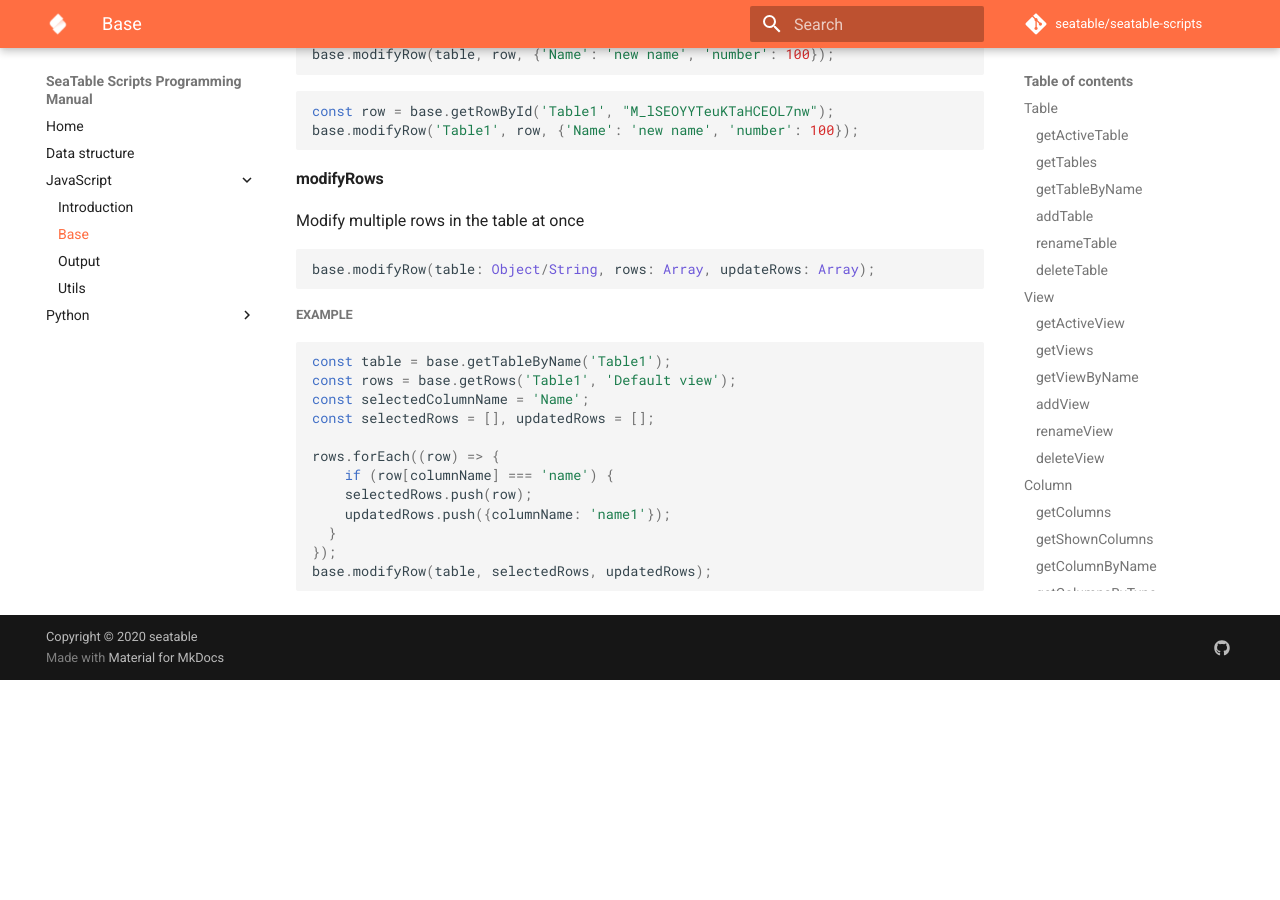
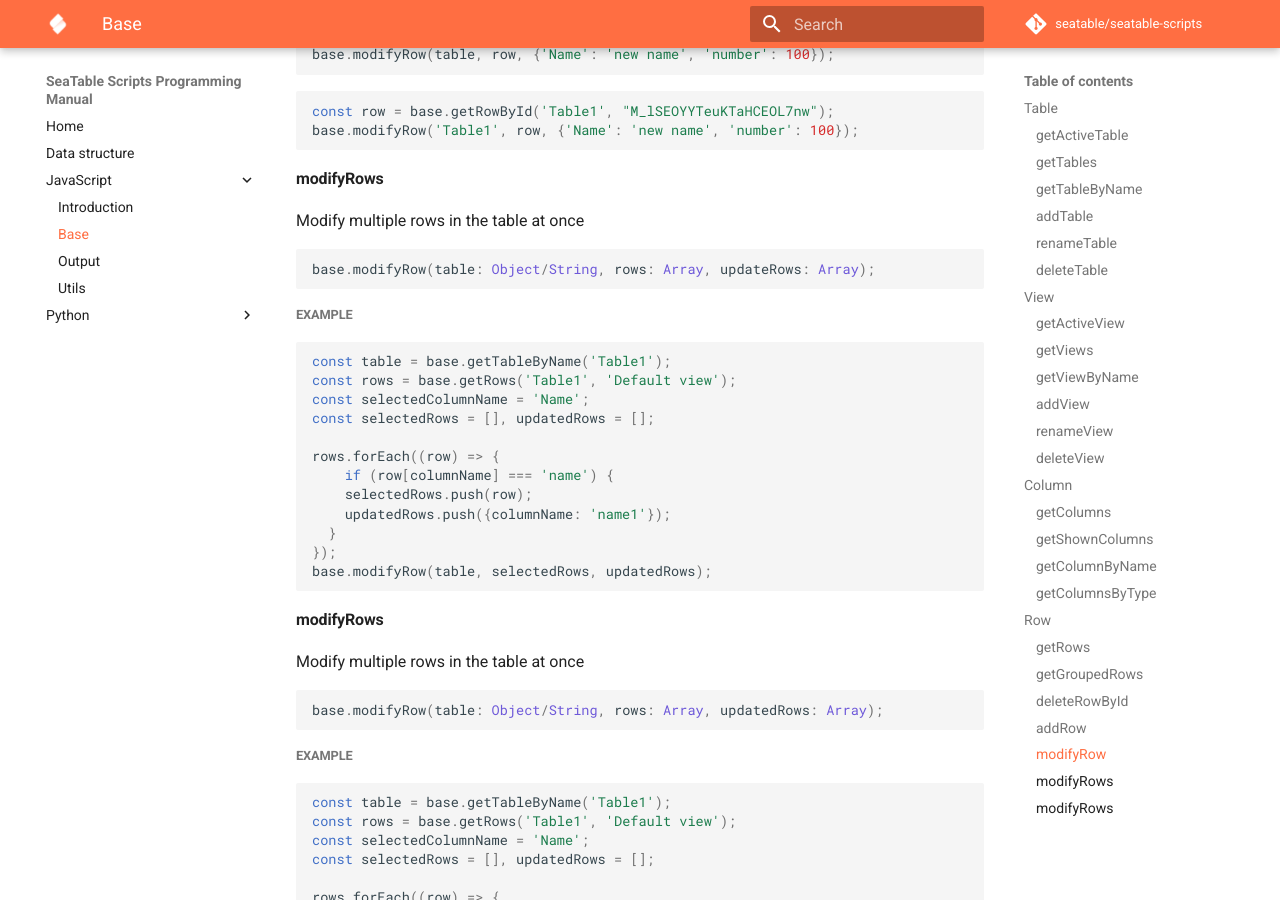
Before and after one commit to seatable/seatable-scripts, an MkDocs documentation site: the page built from manual/javascript/base.md, in a window 1280 px wide and 900 px high, scrolled down 6888 px. Built offline with MkDocs 1.6.1 and Material for MkDocs 9.7.7, drawn with Linux system fonts in a browser that asks for light colours; comment, search, counter and statistics services are not loaded; before the commit the page ends 7568 px from its top, so only the background shows below that.

Commit message:
modify rows

````diff
--- a/manual/javascript/base.md
+++ b/manual/javascript/base.md
@@ -440,3 +440,28 @@ rows.forEach((row) => {
 });
 base.modifyRow(table, selectedRows, updatedRows);
 ```
+
+#### modifyRows
+
+Modify multiple rows in the table at once
+
+```javascript
+base.modifyRow(table: Object/String, rows: Array, updatedRows: Array);
+```
+
+##### Example
+
+```javascript
+const table = base.getTableByName('Table1');
+const rows = base.getRows('Table1', 'Default view');
+const selectedColumnName = 'Name';
+const selectedRows = [], updatedRows = [];
+
+rows.forEach((row) => {
+  if (row[columnName] === 'name') {
+    selectedRows.push(row);
+    updatedRows.push({columnName: 'name1'});
+  }
+});
+base.modifyRow(table, selectedRows, updatedRows);
+```
````
